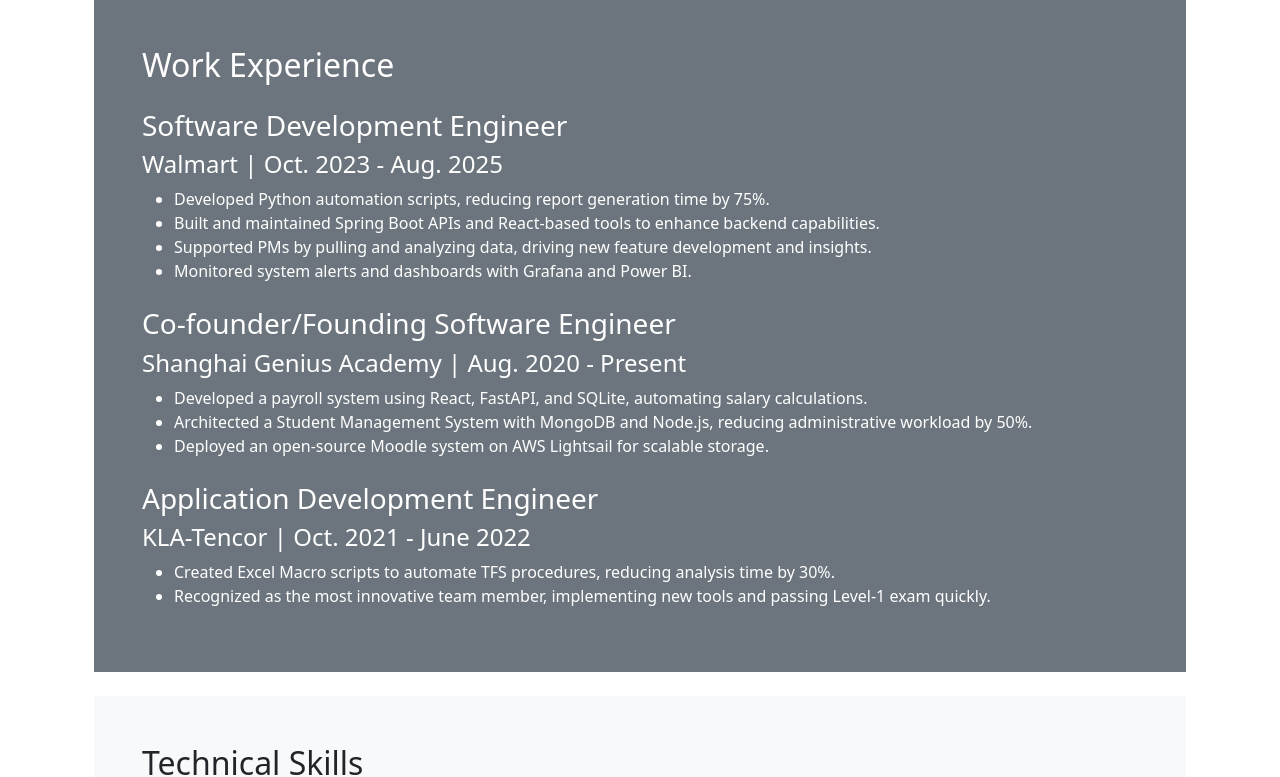
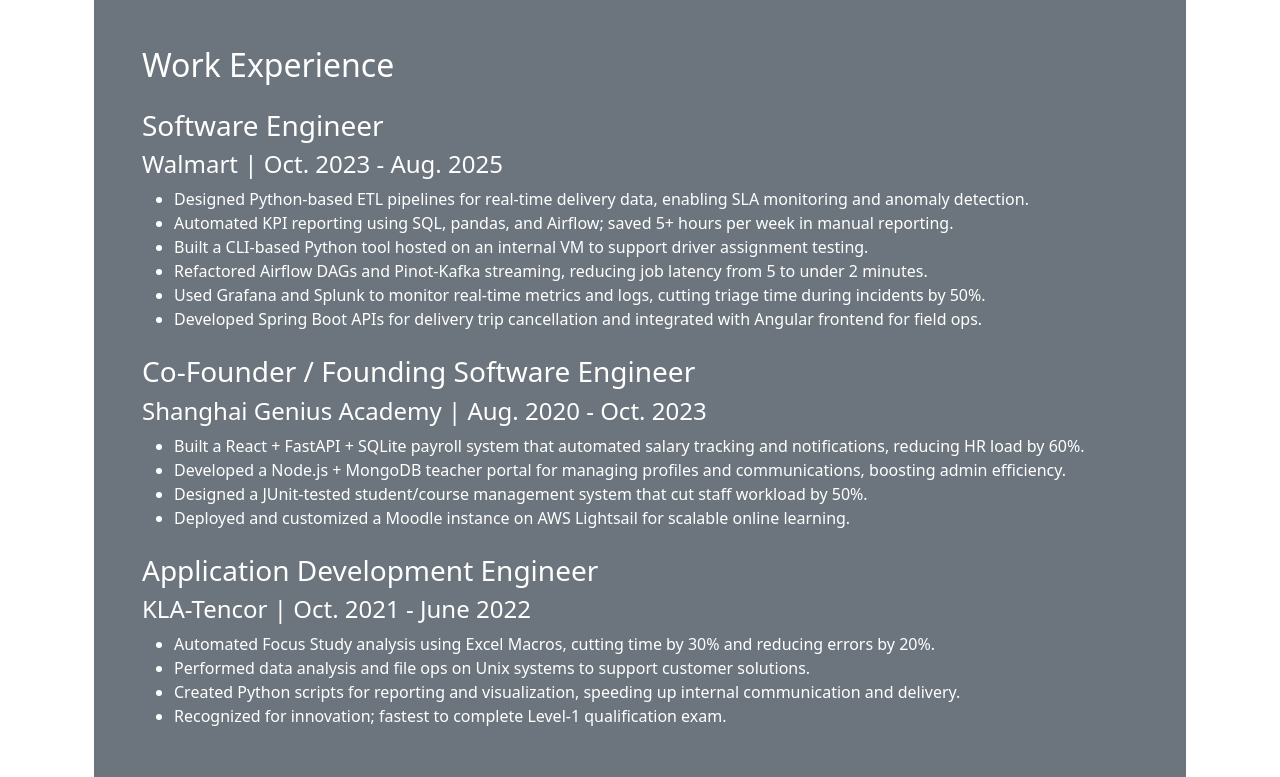
Before and after one commit to AlanChu61/Perfolio_React, a React (Create React App) app: page / in a window 1280 px wide. Shown: the part 668-1445 px from the top of the page. Built offline with nearby package versions, Linux system fonts and the light colour scheme; a web font is replaced by a local one.

Commit message:
add workEx.json

```diff
--- a/src/components/main/WorkExperience/WorkExperience.js
+++ b/src/components/main/WorkExperience/WorkExperience.js
@@ -1,39 +1,22 @@
 import React from 'react';
+import workExperience from '../../../data/workExperience.json';
 
 function WorkExperience() {
     return (
         <section className="bg-secondary text-white p-5 mb-4">
             <h2 className="mb-4">Work Experience</h2>
 
-            <article className="mb-4">
-                <h3>Software Development Engineer</h3>
-                <h4>Walmart | Oct. 2023 - Aug. 2025</h4>
-                <ul>
-                    <li>Developed Python automation scripts, reducing report generation time by 75%.</li>
-                    <li>Built and maintained Spring Boot APIs and React-based tools to enhance backend capabilities.</li>
-                    <li>Supported PMs by pulling and analyzing data, driving new feature development and insights.</li>
-                    <li>Monitored system alerts and dashboards with Grafana and Power BI.</li>
-                </ul>
-            </article>
-
-            <article className="mb-4">
-                <h3>Co-founder/Founding Software Engineer</h3>
-                <h4>Shanghai Genius Academy | Aug. 2020 - Present</h4>
-                <ul>
-                    <li>Developed a payroll system using React, FastAPI, and SQLite, automating salary calculations.</li>
-                    <li>Architected a Student Management System with MongoDB and Node.js, reducing administrative workload by 50%.</li>
-                    <li>Deployed an open-source Moodle system on AWS Lightsail for scalable storage.</li>
-                </ul>
-            </article>
-
-            <article>
-                <h3>Application Development Engineer</h3>
-                <h4>KLA-Tencor | Oct. 2021 - June 2022</h4>
-                <ul>
-                    <li>Created Excel Macro scripts to automate TFS procedures, reducing analysis time by 30%.</li>
-                    <li>Recognized as the most innovative team member, implementing new tools and passing Level-1 exam quickly.</li>
-                </ul>
-            </article>
+            {workExperience.map((job, index) => (
+                <article key={index} className="mb-4">
+                    <h3>{job.title}</h3>
+                    <h4>{job.company} | {job.duration}</h4>
+                    <ul>
+                        {job.points.map((point, i) => (
+                            <li key={i}>{point}</li>
+                        ))}
+                    </ul>
+                </article>
+            ))}
         </section>
     );
 }
--- /dev/null
+++ b/src/data/workExperience.json
@@ -0,0 +1,37 @@
+[
+    {
+        "title": "Software Engineer",
+        "company": "Walmart",
+        "duration": "Oct. 2023 - Aug. 2025",
+        "points": [
+            "Designed Python-based ETL pipelines for real-time delivery data, enabling SLA monitoring and anomaly detection.",
+            "Automated KPI reporting using SQL, pandas, and Airflow; saved 5+ hours per week in manual reporting.",
+            "Built a CLI-based Python tool hosted on an internal VM to support driver assignment testing.",
+            "Refactored Airflow DAGs and Pinot-Kafka streaming, reducing job latency from 5 to under 2 minutes.",
+            "Used Grafana and Splunk to monitor real-time metrics and logs, cutting triage time during incidents by 50%.",
+            "Developed Spring Boot APIs for delivery trip cancellation and integrated with Angular frontend for field ops."
+        ]
+    },
+    {
+        "title": "Co-Founder / Founding Software Engineer",
+        "company": "Shanghai Genius Academy",
+        "duration": "Aug. 2020 - Oct. 2023",
+        "points": [
+            "Built a React + FastAPI + SQLite payroll system that automated salary tracking and notifications, reducing HR load by 60%.",
+            "Developed a Node.js + MongoDB teacher portal for managing profiles and communications, boosting admin efficiency.",
+            "Designed a JUnit-tested student/course management system that cut staff workload by 50%.",
+            "Deployed and customized a Moodle instance on AWS Lightsail for scalable online learning."
+        ]
+    },
+    {
+        "title": "Application Development Engineer",
+        "company": "KLA-Tencor",
+        "duration": "Oct. 2021 - June 2022",
+        "points": [
+            "Automated Focus Study analysis using Excel Macros, cutting time by 30% and reducing errors by 20%.",
+            "Performed data analysis and file ops on Unix systems to support customer solutions.",
+            "Created Python scripts for reporting and visualization, speeding up internal communication and delivery.",
+            "Recognized for innovation; fastest to complete Level-1 qualification exam."
+        ]
+    }
+]
```
